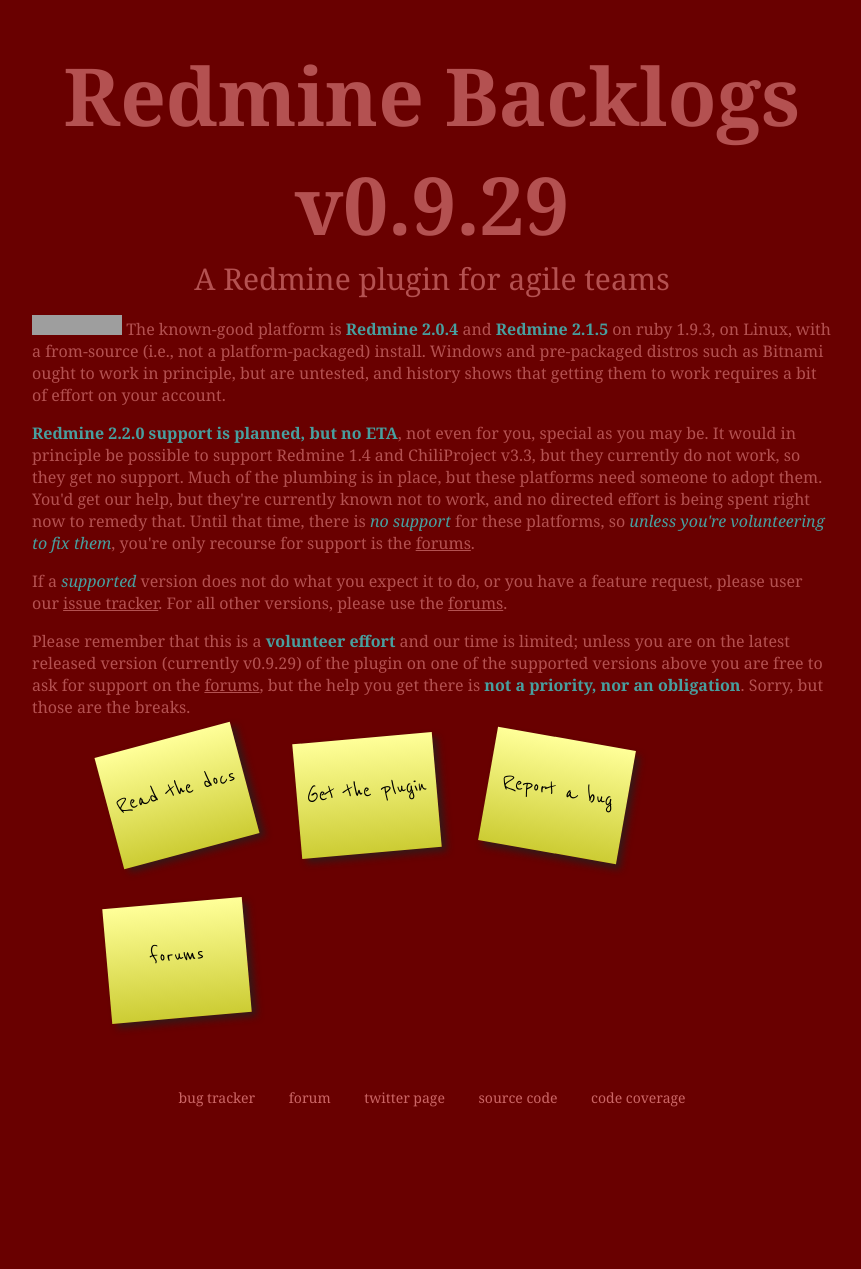
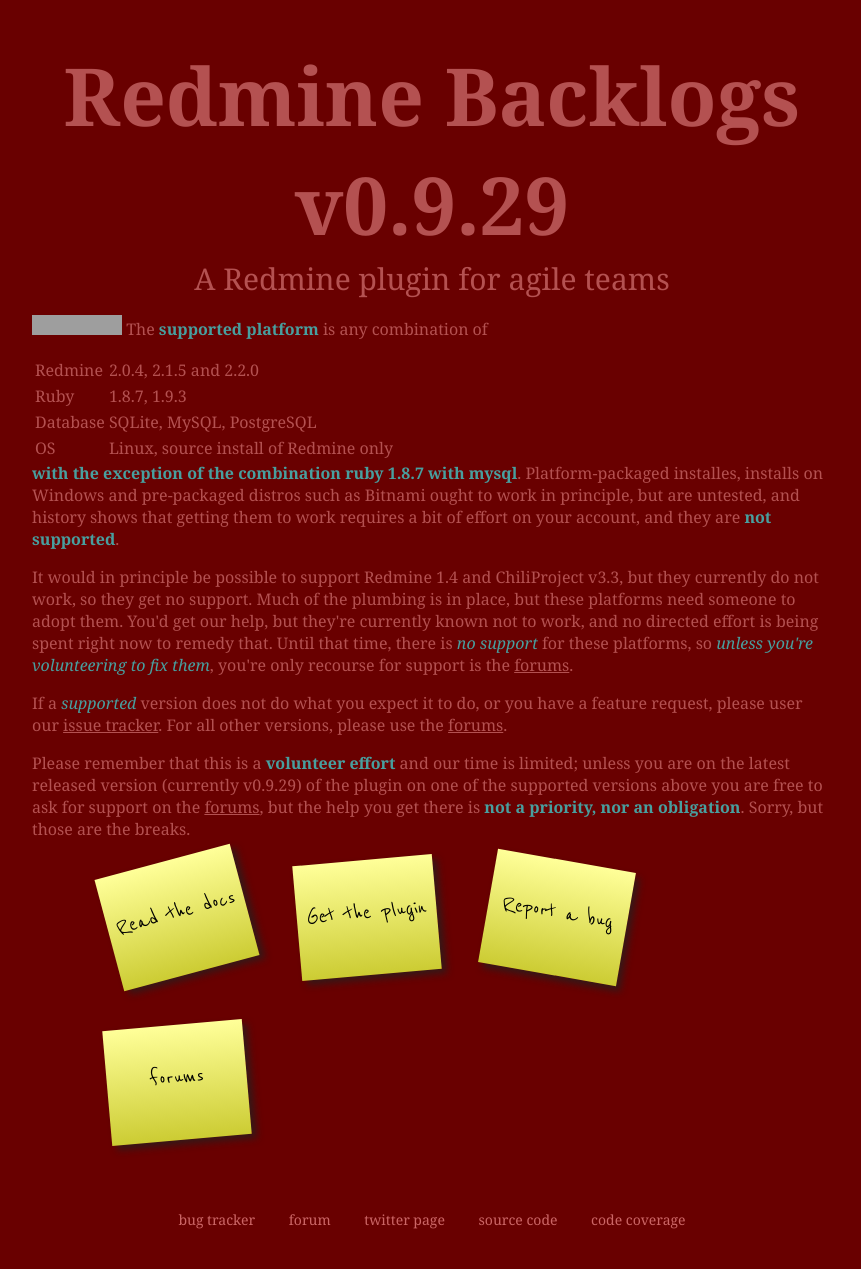
Before and after one commit to backlogs/www, a Jekyll site: the page built from index.html, in a window 1280 px wide. Shown: the whole page, without its empty margins (208-1069 px from the left). Built offline with Jekyll 4.4.1, drawn with Linux system fonts in a browser that asks for light colours; before the commit the page ends 1147 px from its top, so only the background shows below that; grey boxes are pictures that could not be loaded.

Commit message:
well that was easy

```diff
--- a/index.html
+++ b/index.html
@@ -137,9 +137,16 @@ title: Home
     <div id="body">
     <p><a href="http://travis-ci.org/backlogs/redmine_backlogs"><img
     src="https://secure.travis-ci.org/backlogs/redmine_backlogs.png?branch=master"/></a>
-    The known-good platform is <b>Redmine 2.0.4</b> and <b>Redmine 2.1.5</b> on ruby
-    1.9.3, on Linux, with a from-source (i.e., not a platform-packaged) install. Windows and pre-packaged distros such as Bitnami ought to work in principle, but are untested, and history shows that getting them to work requires a bit of effort on your account.</p>
-    <p><b>Redmine 2.2.0 support is planned, but no ETA</b>, not even for you, special as you may be. It would in principle be possible to support Redmine 1.4 and ChiliProject v3.3, but they currently do not work, so they get no support. Much of the plumbing is in place, but these platforms need
+    The <b>supported platform</b> is any combination of
+    <table border="0">
+      <tr><td>Redmine</td><td>2.0.4, 2.1.5 and 2.2.0</td></tr>
+      <tr><td>Ruby</td><td>1.8.7, 1.9.3</td></tr>
+      <tr><td>Database</td><td>SQLite, MySQL, PostgreSQL</td></tr>
+      <tr><td>OS</td><td>Linux, source install of Redmine only</td></tr>
+    </table>
+    <b>with the exception of the combination ruby 1.8.7 with mysql</b>.
+    Platform-packaged installes, installs on Windows and pre-packaged distros such as Bitnami ought to work in principle, but are untested, and history shows that getting them to work requires a bit of effort on your account, and they are <b>not supported</b>.</p>
+    <p>It would in principle be possible to support Redmine 1.4 and ChiliProject v3.3, but they currently do not work, so they get no support. Much of the plumbing is in place, but these platforms need
     someone to adopt them. You'd get our help, but they're currently known not to work, and no directed effort is being spent right now to remedy that. Until that time, there is <i>no support</i> for these platforms, so <i>unless you're volunteering to fix them</i>, you're only recourse for support is the <a href="http://forum.redminebacklogs.net/">forums</a>.</p>
     <p>If a <i>supported</i> version does not do what you expect it to do, or you have a feature request, please user our <a href="https://github.com/backlogs/redmine_backlogs/issues">issue tracker</a>. For all other versions, please use the <a href="http://forum.redminebacklogs.net/">forums</a>.
     <p>Please remember that this is a <b>volunteer effort</b> and our time is limited; unless you are on the latest released version (currently {% include version.html %}) of the plugin on one of the supported versions above you are free to ask for support on the <a href="http://forum.redminebacklogs.net/">forums</a>, but the help you get there is <b>not a priority, nor an obligation</b>. Sorry, but those are the breaks.</p>
```
